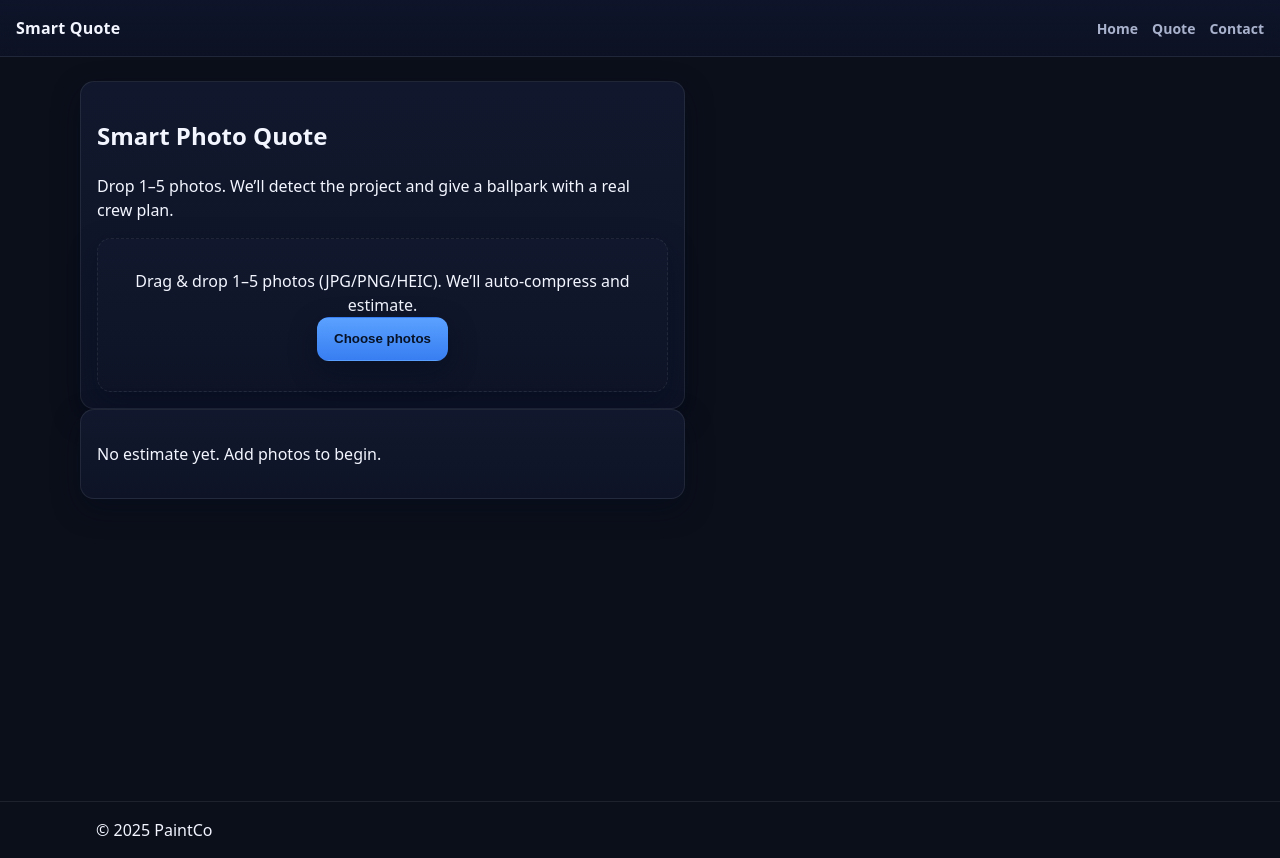
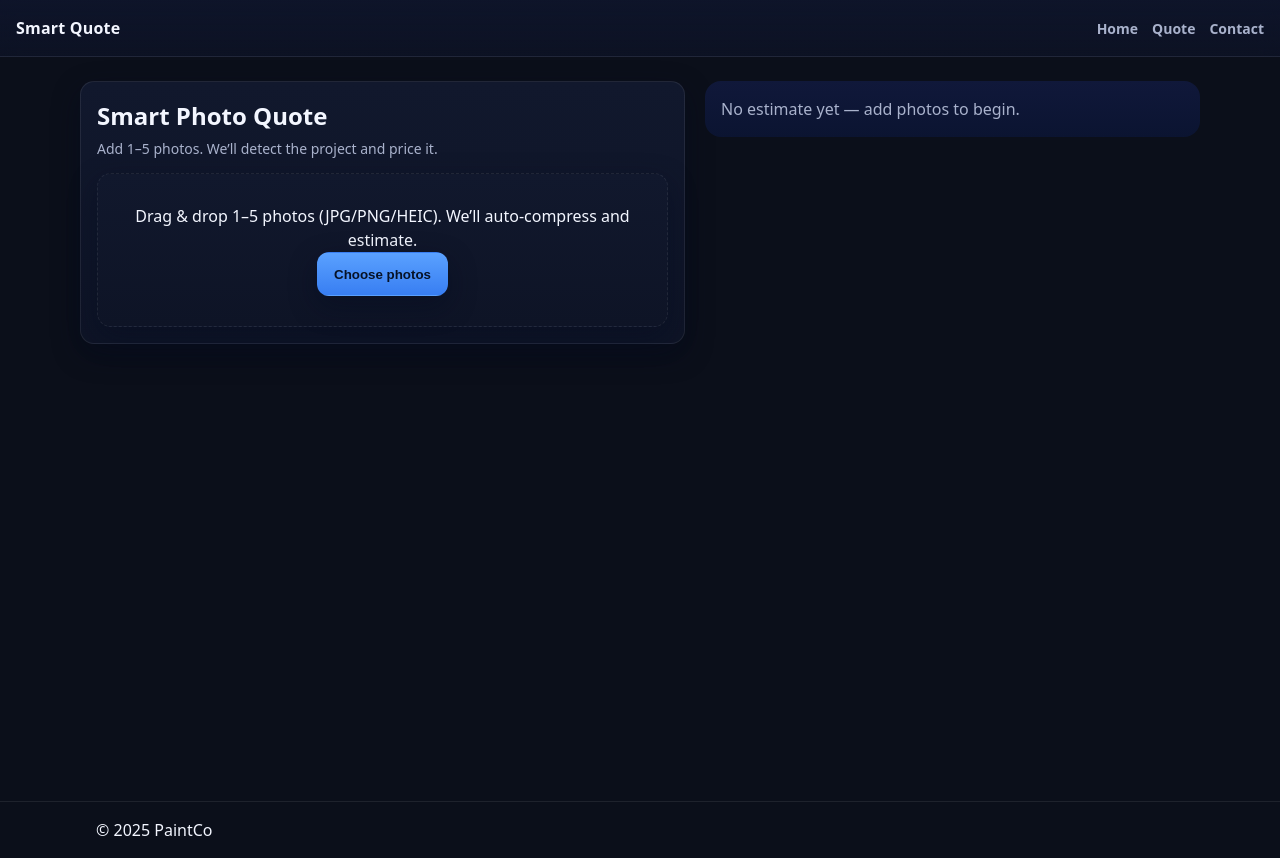
Before and after one commit to morpheus18-glitch/Paintco, a Next.js app in the folder painting-co/: page /quote in a window 1280 px wide. Built offline with nearby package versions, Linux system fonts and the light colour scheme.

Commit message:
Update page.tsx

```diff
--- a/painting-co/app/quote/page.tsx
+++ b/painting-co/app/quote/page.tsx
@@ -1,4 +1,5 @@
 'use client';
+
 import { useState } from 'react';
 import UploadDropzone from '@components/UploadDropzone';
 import EstimateResult from '@components/EstimateResult';
@@ -11,48 +12,95 @@ type EstimateResponse = {
   labor: number;
   materials: number;
   prep: number;
-  difficulty: 'low'|'medium'|'high';
+  difficulty: 'low' | 'medium' | 'high';
   sqft: number;
   notes: string[];
-  crew?: { people:number; days:number; hoursTotal:number; productivitySqftHr:number; };
-  materialsDetail?: { gallons:number; unitCost:number; wastePct:number; };
-  lineItems?: { label:string; amount:number; }[];
-  detected?: { type:string; confidence:number; complexity:string };
+  crew?: { people: number; days: number; hoursTotal: number; productivitySqftHr: number };
+  materialsDetail?: { gallons: number; unitCost: number; wastePct: number };
+  lineItems?: { label: string; amount: number }[];
+  detected?: { type: string; confidence: number; complexity: string };
 };
 
 export default function QuotePage() {
-  const [response, setResponse] = useState<EstimateResponse|null>(null);
+  const [response, setResponse] = useState<EstimateResponse | null>(null);
   const [loading, setLoading] = useState(false);
+  const [thumbs, setThumbs] = useState<string[]>([]);
+  const [err, setErr] = useState<string | null>(null);
 
-  const onSubmit = async (files: File[]) => {
+  const onSubmit = async (files: File[], previews: string[]) => {
+    setThumbs(previews);
     setLoading(true);
+    setErr(null);
+    setResponse(null);
+
     try {
       const fd = new FormData();
       files.forEach((f) => fd.append('photos', f));
-      // We don't append any other fields; API has defaults.
-      const res = await fetch('/api/estimate', { method: 'POST', body: fd });
-      if (!res.ok) throw new Error(await res.text());
-      const data = await res.json();
+
+      const res = await fetch('/api/estimate', {
+        method: 'POST',
+        body: fd,
+      });
+
+      if (!res.ok) {
+        const text = await res.text().catch(() => '');
+        throw new Error(text || `Request failed (${res.status})`);
+      }
+
+      const data: EstimateResponse = await res.json();
       setResponse(data);
-    } catch (e:any) {
-      alert(e.message || 'Failed to estimate.');
+    } catch (e: any) {
+      setErr(e?.message || 'Failed to estimate. Please try again.');
     } finally {
       setLoading(false);
     }
   };
 
   return (
-    <section className="grid" style={{ gap: 24 }}>
-      <div className="card">
-        <h1>Smart Photo Quote</h1>
-        <p className="lead">Drop 1–5 photos. We’ll detect the project and give a ballpark with a real crew plan.</p>
-        <UploadDropzone onSubmit={onSubmit} disabled={loading}/>
-      </div>
-      <div className="card">
-        {loading ? <p>Crunching pixels…</p>
-         : response ? <EstimateResult data={response}/>
-         : <p>No estimate yet. Add photos to begin.</p>}
-      </div>
-    </section>
+    <>
+      {/* Left column (uploader) on desktop, stacked first on mobile */}
+      <section className="card">
+        <h1 style={{ margin: '0 0 4px' }}>Smart Photo Quote</h1>
+        <p style={{ color: 'var(--muted)', marginTop: 4, fontSize: 14 }}>
+          Add 1–5 photos. We’ll detect the project and price it.
+        </p>
+
+        <UploadDropzone onSubmit={onSubmit} />
+
+        {thumbs.length > 0 && (
+          <div className="thumb-grid">
+            {thumbs.map((src, i) => (
+              <div key={i} className="thumb">
+                <img src={src} alt={`photo ${i + 1}`} />
+              </div>
+            ))}
+          </div>
+        )}
+      </section>
+
+      {/* Right column (results) on desktop, stacked second on mobile */}
+      <section className="result">
+        {loading && (
+          <div style={{ display: 'grid', gap: 8 }}>
+            <div className="skeleton" style={{ height: 24 }}></div>
+            <div className="skeleton"></div>
+            <div className="skeleton" style={{ width: '70%' }}></div>
+          </div>
+        )}
+
+        {!loading && err && (
+          <div className="card" style={{ padding: 12, borderColor: 'rgba(255,80,80,.4)' }}>
+            <strong style={{ display: 'block', marginBottom: 6 }}>Something went wrong</strong>
+            <p style={{ color: 'var(--muted)', margin: 0, fontSize: 14 }}>{err}</p>
+          </div>
+        )}
+
+        {!loading && response && <EstimateResult data={response} />}
+
+        {!loading && !response && !err && (
+          <p style={{ color: 'var(--muted)', margin: 0 }}>No estimate yet — add photos to begin.</p>
+        )}
+      </section>
+    </>
   );
 }
```
